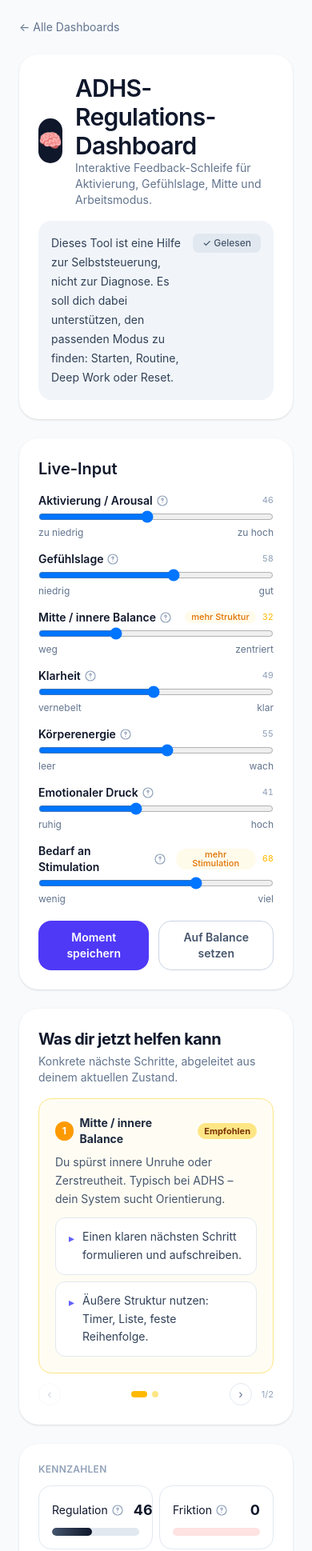
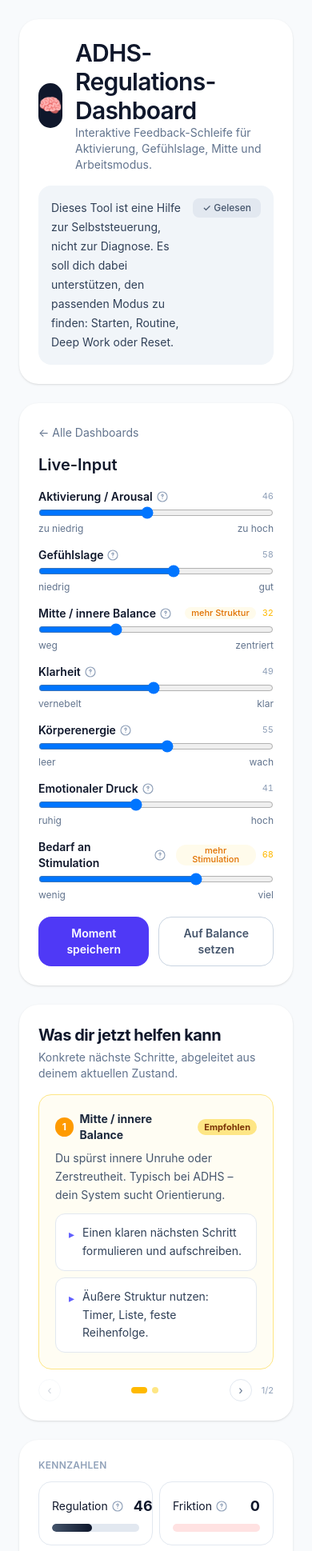
Before and after one commit to RobertMischke/self-regulation, an Angular app: page /dashboard/adhs-regulation in a window 390 px wide. Shown: the top 1939 px of the page at 80% size. Built offline with nearby package versions, Linux system fonts and the light colour scheme.

Commit message:
feat: enhance dashboard layout with improved navigation links and responsive design

```diff
--- a/src/app/dashboard/dashboard.component.html
+++ b/src/app/dashboard/dashboard.component.html
@@ -1,8 +1,8 @@
 <div class="min-h-screen bg-slate-50 p-6 text-slate-900">
-  <div class="mx-auto grid max-w-7xl gap-6">
+  <div class="relative mx-auto grid max-w-7xl gap-6">
 
-    <!-- Back Link -->
-    <a routerLink="/" class="inline-flex items-center gap-2 text-sm text-slate-500 hover:text-slate-900">
+    <!-- Nav-Link (Desktop, links vom Content) -->
+    <a routerLink="/" class="hidden xl:inline-flex absolute -left-40 top-2 items-center gap-1 text-sm text-slate-400 hover:text-slate-900 transition-colors">
       &#8592; Alle Dashboards
     </a>
 
@@ -30,6 +30,10 @@
 
       <!-- Left: Live-Input -->
       <section class="rounded-3xl bg-white p-6 shadow-sm">
+        <!-- Mobile back link -->
+        <a routerLink="/" class="mb-4 inline-flex items-center gap-2 text-sm text-slate-500 hover:text-slate-900 xl:hidden">
+          &#8592; Alle Dashboards
+        </a>
         <h2 class="mb-4 text-xl font-semibold">Live-Input</h2>
 
         <div class="space-y-4">
@@ -93,15 +97,18 @@
             <p class="mt-1 text-sm text-slate-500">Konkrete n&auml;chste Schritte, abgeleitet aus deinem aktuellen Zustand.</p>
           </div>
 
+          <div class="xl:min-h-[280px] flex flex-col">
           @if (sliderFeedbacks().length === 0) {
-            <div class="rounded-2xl border border-emerald-200 bg-emerald-50 p-6 text-center">
-              <p class="text-lg font-semibold text-emerald-800">Alles im gr&uuml;nen Bereich</p>
-              <p class="mt-1 text-sm text-emerald-700">Keine Auff&auml;lligkeiten &ndash; dein Zustand sieht stabil aus.</p>
+            <div class="flex flex-1 items-center justify-center rounded-2xl border border-emerald-200 bg-emerald-50 p-6 text-center">
+              <div>
+                <p class="text-lg font-semibold text-emerald-800">Alles im gr&uuml;nen Bereich</p>
+                <p class="mt-1 text-sm text-emerald-700">Keine Auff&auml;lligkeiten &ndash; dein Zustand sieht stabil aus.</p>
+              </div>
             </div>
           } @else {
             <!-- Hauptintervention -->
             @let fb = sliderFeedbacks()[activeInterventionIndex()];
-            <div class="rounded-2xl border p-5"
+            <div class="flex-1 rounded-2xl border p-5"
               [class]="fb.severity === 'severe'
                 ? 'border-red-200 bg-red-50/60'
                 : fb.severity === 'moderate'
@@ -171,6 +178,7 @@
               </div>
             }
           }
+          </div>
         </div>
 
         <!-- Kennzahlen -->
```
